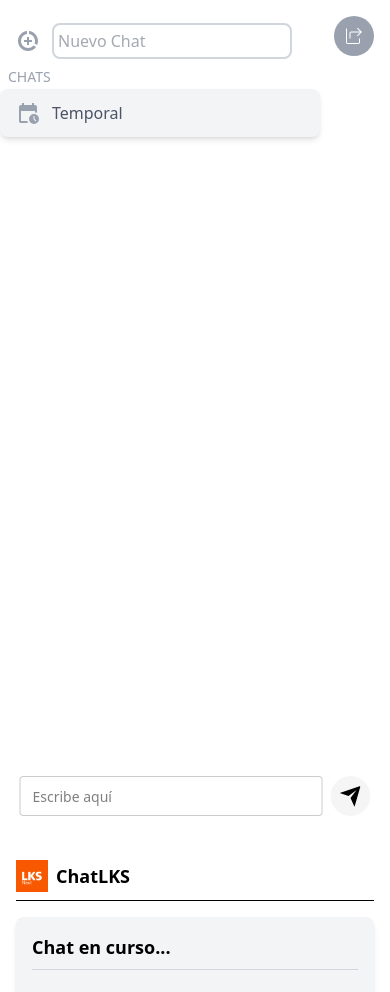
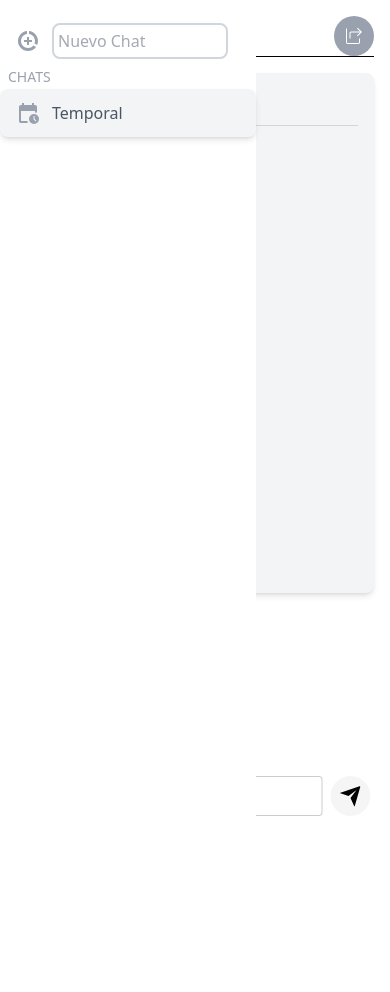
Before and after one commit to Miikeel16/CHATBOT, an Angular app: page / in a window 390 px wide. Shown: the top 992 px of the page. After the commit the page ends 844 px from the top, so only its background shows below. Built offline with nearby package versions, Linux system fonts and the light colour scheme.

Commit message:
barra lateral se sobrepone pantallas pequeñas

```diff
--- a/src/app/chatbot/components/dashboard/dashboard.component.html
+++ b/src/app/chatbot/components/dashboard/dashboard.component.html
@@ -1,4 +1,6 @@
-<div class="min-h-screen w-full sm:w-55 relative" [class.hidden]="isSidebarHidden">
+<div class="flex flex-col sm:flex-row w-full">
+  <div class="min-h-screen w-64 sm:w-55 sm:relative fixed inset-y-0 left-0 bg-white z-50 transform transition-transform duration-300 ease-in-out"
+    [class.-translate-x-full]="isSidebarHidden">
     <div class="flex w-full max-w-xs pt-4 bg-white">
       <ul class="flex flex-col w-full">
         <li class="my-px">
@@ -71,6 +73,7 @@
       </ul>
     </div>
   </div>
+</div>
 
 <!-- Botón de ocultar/mostrar solo para móviles -->
 <button (click)="toggleSidebar()" class="sm:hidden p-2 bg-gray-400 text-white rounded-full absolute top-4 right-4 z-50">
```
Lines whose indentation alone changed are shown as unchanged.
